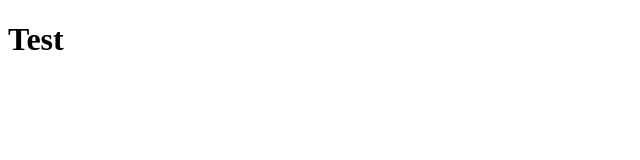
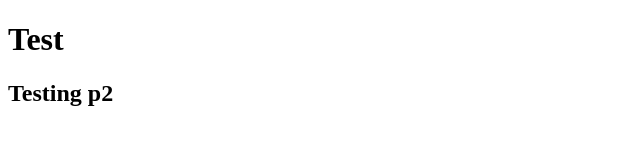
Before and after one commit to SibtainM/hackwestern7, a website: page public/index.html in a window 1280 px wide. Shown: the whole page, without its empty margins (0-640 px from the left). Drawn offline with Linux system fonts and the light colour scheme.

Commit message:
Update index.html
Testing multi-user functionality with Github version control.

```diff
--- a/public/index.html
+++ b/public/index.html
@@ -8,6 +8,7 @@
 <!-- Body content here -->
 <body>
     <h1>Test</h1>
+    <h2>Testing p2</h2>
 </body>
 
 </html>
```
